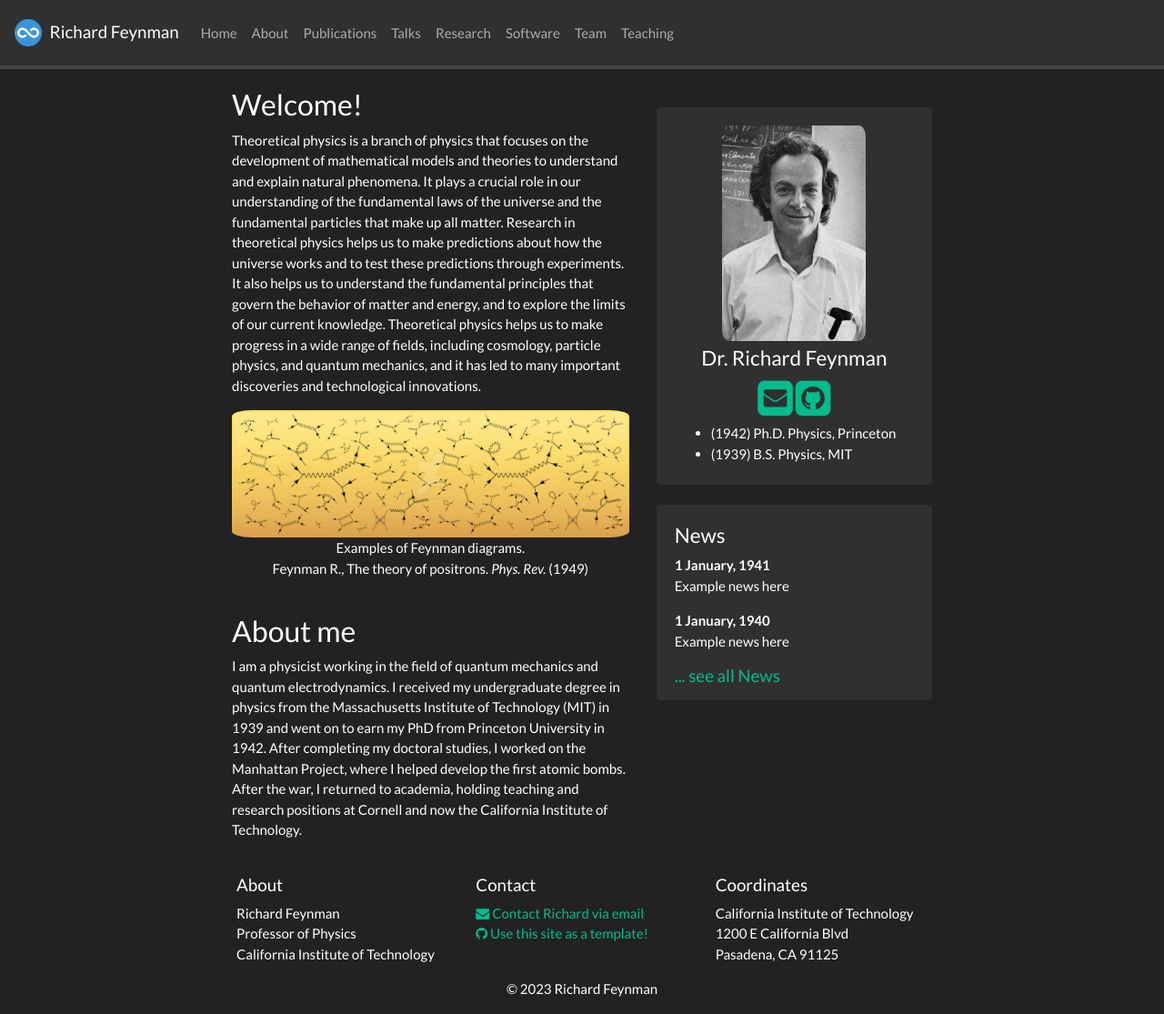
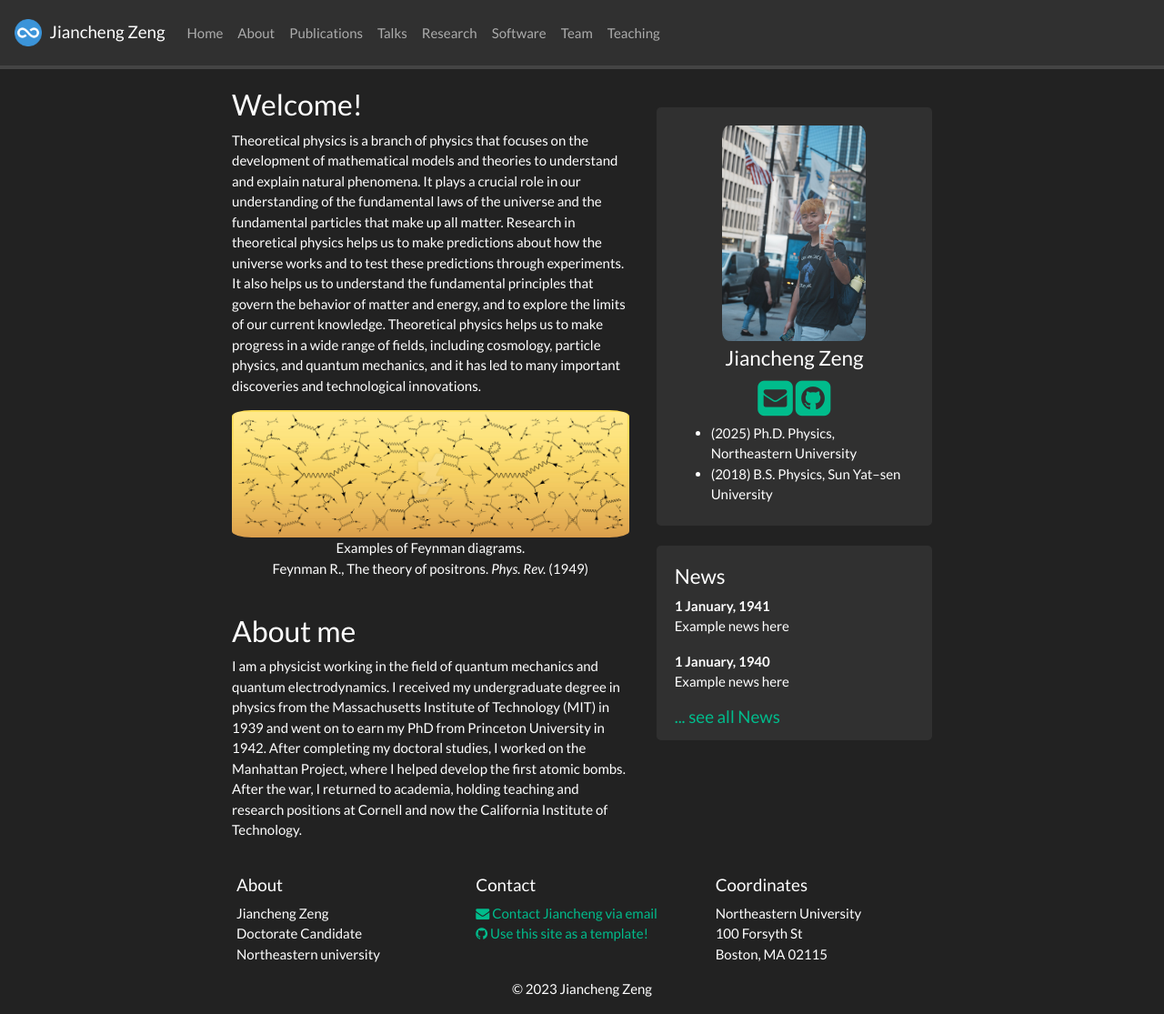
Before and after one commit to Eclipsedclaw/Personal_website, a Jekyll site: the page built from _pages/home.md, in a window 1280 px wide and 1115 px high. Shown: the whole window at 91% size. Built offline with Jekyll 4.4.1, drawn with Linux system fonts in a browser that asks for light colours; nearby versions of some CDN libraries; a style sheet for code colours, icons or effects is not loaded.

Commit message:
inital webpage setup

```diff
--- a/_config.yml
+++ b/_config.yml
@@ -1,7 +1,7 @@
 # Site settings
-title: Richard Feynman
-email: richard@university.edu
-description: Academic webpage of Dr. Richard Feynman
+title: Jiancheng Zeng
+email: zeng.jia@northeastern.edu
+description: Academic webpage of Jiancheng Zeng
 baseurl: ""
 url: ""
 
@@ -12,17 +12,17 @@ url: ""
 
 # Footer info
 affiliation: >
-    Richard Feynman<br/>
-    Professor of Physics<br/>
-    California Institute of Technology
+    Jiancheng Zeng<br/>
+    Doctorate Candidate<br/>
+    Northeastern university
 
 location: >
-  California Institute of Technology<br/>
-  1200 E California Blvd<br/>
-  Pasadena, CA 91125
+  Northeastern University<br/>
+  100 Forsyth St<br/>
+  Boston, MA 02115
 
 contact: >
-    <a href="mailto:richard@university.edu" target="_blank"><i class="fa fa-envelope fa-1x"></i> Contact Richard via email</a> <br/>
+    <a href="mailto:zeng.jia@northeastern.edu" target="_blank"><i class="fa fa-envelope fa-1x"></i> Contact Jiancheng via email</a> <br/>
     <a href="https://github.com/sbryngelson/academic-website-template"><i class="fa fa-github fa-1x"></i> Use this site as a template!</a>
 
 # Pages shown in navbar
--- a/_data/pi.yml
+++ b/_data/pi.yml
@@ -1,21 +1,21 @@
-- name: Dr. Richard Feynman
-  photo: headshot.jpg
-  info: Richard C. Tolman Professor, California Institute of Technology
-  email: richard@university.edu
-  github: https://github.com/
+- name: Jiancheng Zeng
+  photo: JC_profile.jpg
+  info: Jiancheng Zeng, Doctorate Candidate, Northeastern University
+  email: zeng.jia@northeastern.edu
+  github: https://github.com/Eclipsedclaw
   researchgate: https://www.researchgate.net/
   scholar: https://scholar.google.com/citations?user=B7vSqZsAAAAJ
   cv: cv/cv.pdf
   # Change the number below to the number of "educations" you have (up to 6)
   number_educ: 2
-  education1: "(1942) Ph.D. Physics, Princeton University"
-  education2: "(1939) B.S. Physics, Massachusetts Institute of Technology"
+  education1: "(2025) Ph.D. Physics, Northeastern University"
+  education2: "(2018) B.S. Physics, Sun Yat-sen University"
   # education3:
   # education4:
   # education5:
   # education6:
-  education1short: (1942) Ph.D. Physics, Princeton
-  education2short: (1939) B.S. Physics, MIT
+  education1short: (2025) Ph.D. Physics, Northeastern University
+  education2short: (2018) B.S. Physics, Sun Yat-sen University
   # education3short:
   # education4short:
   # education5short:
```
Also changed, not shown: images/JC_profile.jpg (added).
